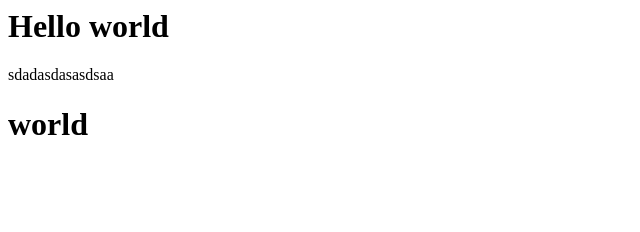
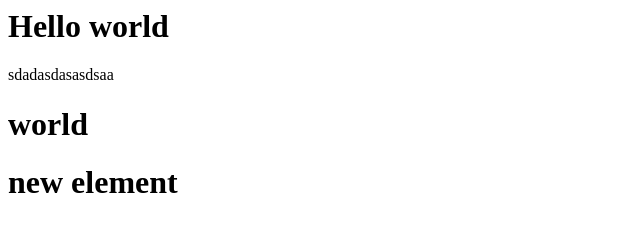
Before and after one commit to husein001/git_lessons, a plain HTML site: page index.html in a window 1280 px wide. Shown: the whole page, without its empty margins (0-640 px from the left). Drawn offline with Linux system fonts and the light colour scheme.

Commit message:
new commit

```diff
--- a/index.html
+++ b/index.html
@@ -3,3 +3,4 @@
 	sdadasdasasdsaa
 </p>
 <h1> world</h1>
+<h1> new element</h1>
```
